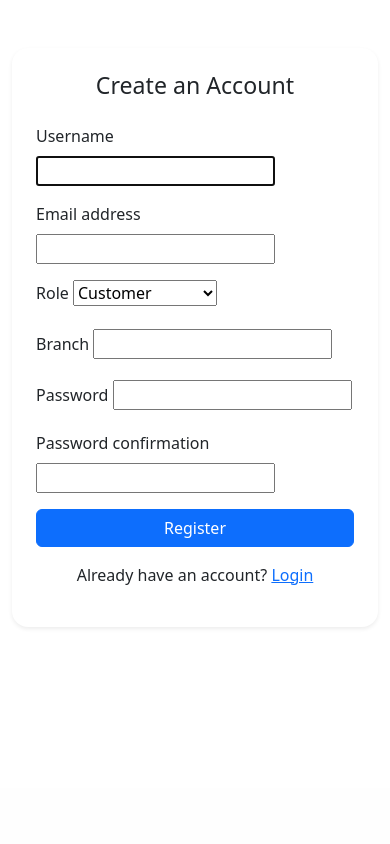
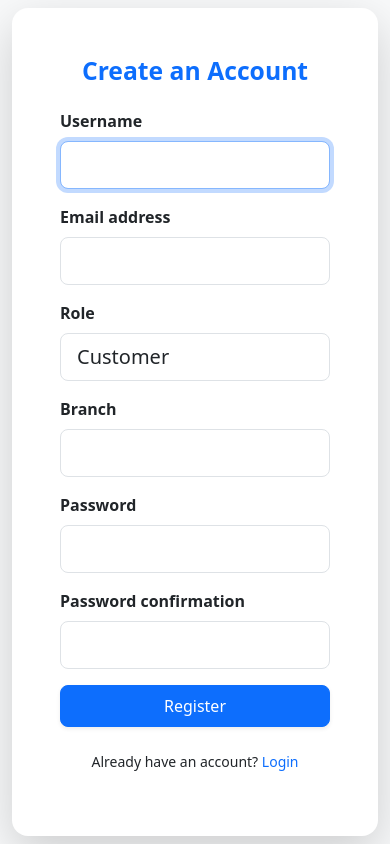
Before and after one commit to vincentiano23/booking_services-website, a Django app: page /register/ in a window 390 px wide. Shown: the part 56-900 px from the top of the page. Before the commit the page ends 684 px from the top, so only its background shows below. Run offline with Django 5.2, Linux system fonts and the light colour scheme; some libraries are stand-ins or nearby versions.

Commit message:
Improve registration page layout and responsiveness using modern Bootstrap styling

```diff
--- a/bookings/templates/registration/register.html
+++ b/bookings/templates/registration/register.html
@@ -1,31 +1,33 @@
 {% extends 'base.html' %}
+{% load widget_tweaks %}
 
 {% block content %}
-<div class="container mt-5">
-    <div class="row justify-content-center">
-        <div class="col-md-6 col-lg-5">
-            <div class="card shadow-sm border-0 rounded-4">
-                <div class="card-body p-4">
-                    <h3 class="text-center mb-4">Create an Account</h3>
-                    <form method="POST">
+<div class="container min-vh-100 d-flex align-items-center justify-content-center bg-light">
+    <div class="col-12 col-sm-10 col-md-8 col-lg-6 col-xl-5">
+        <div class="card shadow-lg border-0 rounded-4">
+            <div class="card-body p-5">
+                <h2 class="text-center mb-4 fw-bold text-primary">Create an Account</h2>
+                <form method="POST" novalidate>
                     {% csrf_token %}
                     {% for field in form %}
                         <div class="mb-3">
-                                <label class="form-label">{{ field.label }}</label>
-                                {{ field }}
+                            <label class="form-label fw-semibold">{{ field.label }}</label>
+                            {{ field|add_class:"form-control form-control-lg rounded-3" }}
                             {% if field.errors %}
-                                    <div class="text-danger small">{{ field.errors|striptags }}</div>
+                                <div class="text-danger small mt-1">{{ field.errors|striptags }}</div>
                             {% endif %}
                         </div>
                     {% endfor %}
-                        <button type="submit" class="btn btn-primary w-100">Register</button>
-                        <p class="text-center mt-3">Already have an account?
-                            <a href="{% url 'login' %}">Login</a>
+                    <button type="submit" class="btn btn-primary w-100 py-2 rounded-3 shadow-sm">
+                        Register
+                    </button>
+                    <p class="text-center mt-4 small">
+                        Already have an account?
+                        <a href="{% url 'login' %}" class="text-decoration-none text-primary fw-medium">Login</a>
                     </p>
                 </form>
             </div>
         </div>
     </div>
 </div>
-</div>
 {% endblock %}
--- a/kasilver_services/settings.py
+++ b/kasilver_services/settings.py
@@ -31,6 +31,7 @@ ALLOWED_HOSTS = ['smart-booking-p56n.onrender.com', 'localhost', '127.0.0.1']
 # Application definition
 
 INSTALLED_APPS = [
+    'widget_tweaks',
     'django.contrib.admin',
     'django.contrib.auth',
     'django.contrib.contenttypes',
```
Lines whose indentation alone changed are shown as unchanged.
